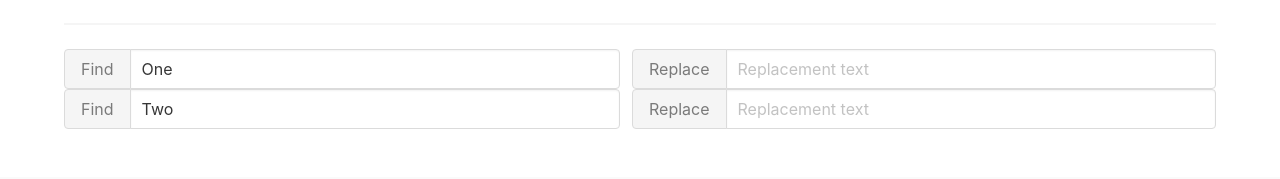
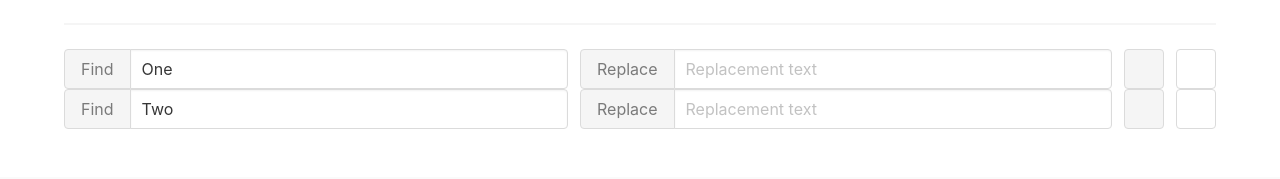
Before and after one commit to rossjrw/series-replace, a Vue app: page / in a window 1280 px wide. Shown: the part 403-582 px from the top of the page. Built offline with nearby package versions, Linux system fonts and the light colour scheme.

Commit message:
Add buttons for rearrange/remove

```diff
--- a/src/components/Rule.vue
+++ b/src/components/Rule.vue
@@ -28,6 +28,20 @@
                  @input="update_replacement">
         </p>
       </div>
+      <div class="field is-narrow">
+        <a class="button is-static">
+          <span class="icon">
+            <i class="fas fa-grip-lines"></i>
+          </span>
+        </a>
+      </div>
+      <div class="field is-narrow">
+        <a class="button">
+          <span class="icon">
+            <i class="fas fa-grip-lines"></i>
+          </span>
+        </a>
+      </div>
     </div>
   </div>
 </template>
```
